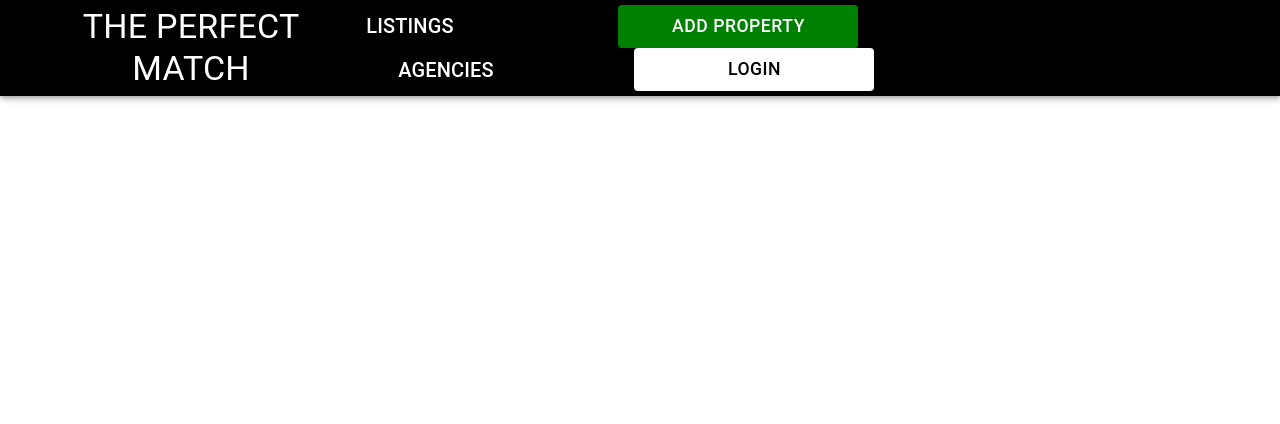
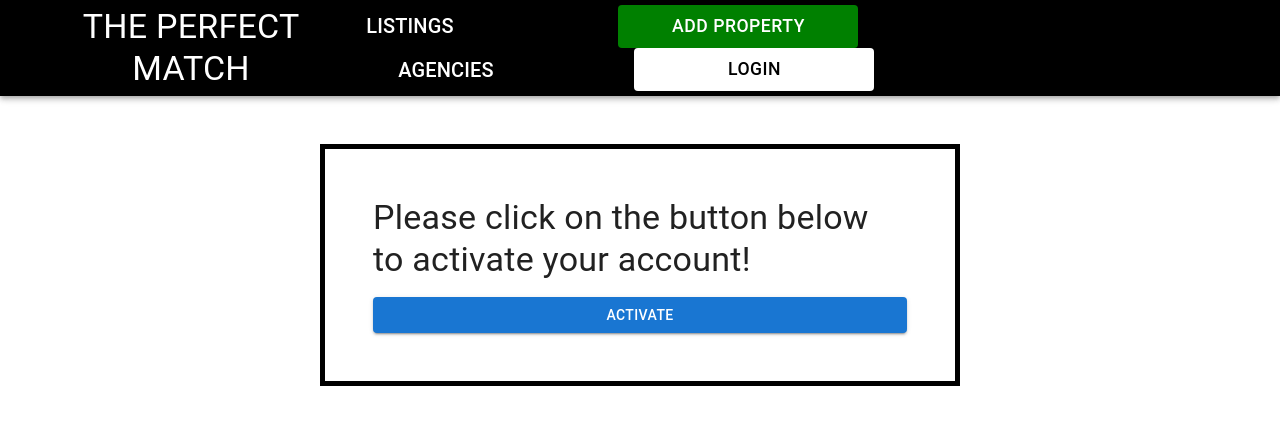
Before and after one commit to ThucNguyen007/okaywebapp_front, a React (Create React App) app: page /activate/1/1 in a window 1280 px wide. Shown: the top 424 px of the page. Built offline with nearby package versions, Linux system fonts and the light colour scheme.

Commit message:
Updating account registration with private email activation when finished signing up on both front and backend.

```diff
--- a/src/App.js
+++ b/src/App.js
@@ -1,7 +1,6 @@
 import { Route, Routes } from "react-router-dom";
 import React, { useEffect } from "react";
 import { useImmerReducer } from "use-immer";
-import { BrowserRouter } from 'react-router-dom';
 
 // MUI imports
 import { StyledEngineProvider } from "@mui/material/styles";
@@ -16,6 +15,7 @@ import Register from "./components/Register";
 import Profile from "./components/Profile";
 import ListingDetail from "./components/ListingDetail";
 import AddProperty from "./components/Property";
+import RegisterHandler from "./components/RegisterHandler";
 
 // Contexts
 import DispatchContext from "./contexts/DispatchContext";
@@ -71,7 +71,6 @@ function App() {
 					<CssBaseline />
 					<Header />
 					<Routes>
-						{/* <Route path="/activate/:uid/:token" element={<Activation />} /> */}
 						<Route path="/" element={<Home />} />
 						<Route path="/login" element={<Login />} />
 						<Route path="/register" element={<Register />} />
@@ -79,8 +78,8 @@ function App() {
 						<Route path="/profile" element={<Profile />} />
 						<Route path="/listings/:id" element={<ListingDetail />} />
 						<Route path="/listings" element={<Listings />} />
+						<Route path="/activate/:uid/:token" element={<RegisterHandler />} />
 
-						{/* <Route path="/profile" element={<Profile />} /> */}
 						{/* <Route path="/agencies" element={<Agencies />} />
 						<Route path="/agencies/:id" element={<AgencyDetail />} /> */}
 					</Routes>
--- a/src/components/RegisterHandler.js
+++ b/src/components/RegisterHandler.js
@@ -1,11 +1,9 @@
-import React, { useContext } from "react";
+import React from "react";
 import Axios from "axios";
 import { useNavigate, useParams } from "react-router-dom";
 
 // MUI
 import {
-	Grid,
-	AppBar,
 	Typography,
 	Button,
 	Card,
```
Also changed, not shown: src/components/Account.js (+1 -10 lines).
